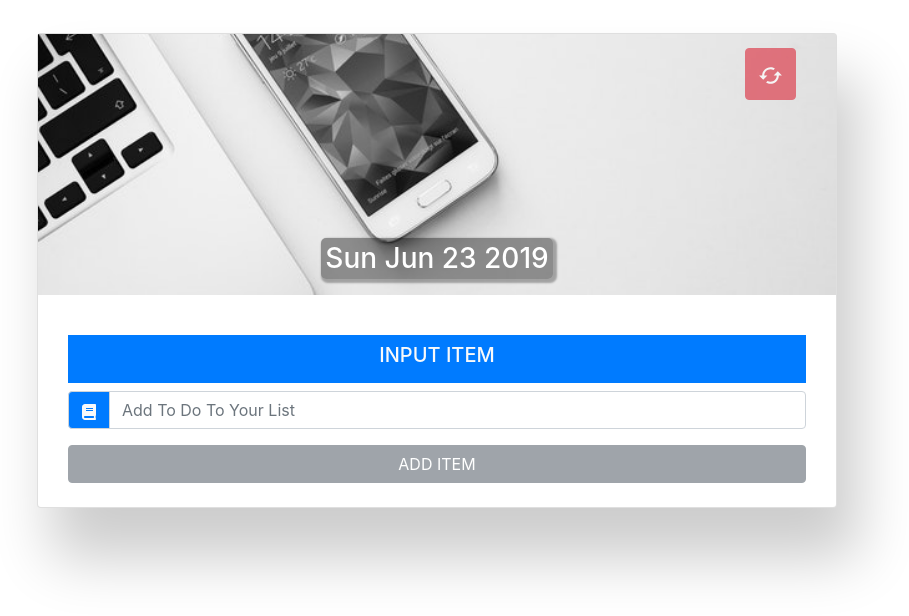
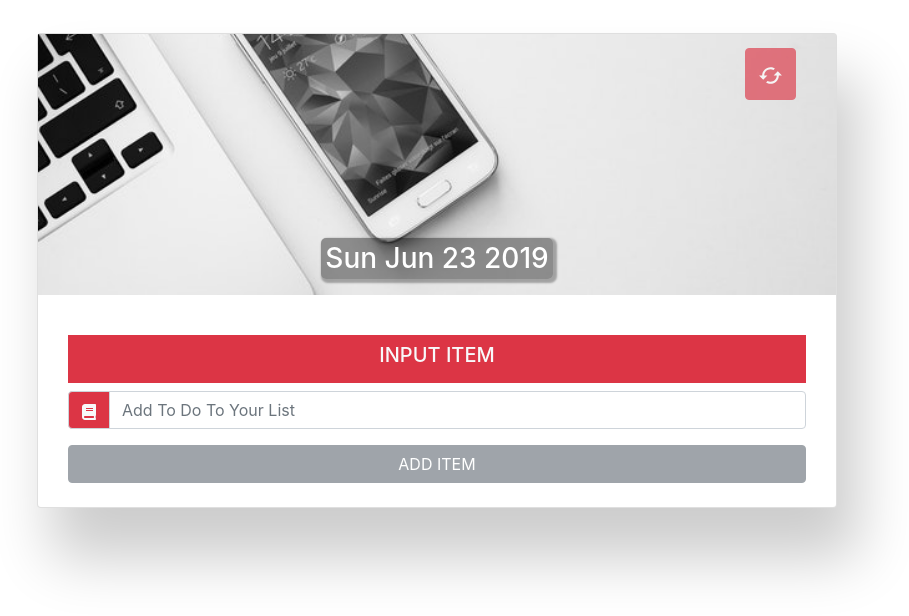
Before and after one commit to muhelsaied/to-do, a React (Create React App) app: page / in a window 1280 px wide. Shown: the top 616 px of the page, without its empty margins (203-1112 px from the left). Built offline with nearby package versions, Linux system fonts and the light colour scheme; the HTML template or start-up script is replaced by a standard one.

Commit message:
change enter warning message

```diff
--- a/src/App.js
+++ b/src/App.js
@@ -132,6 +132,7 @@ class App extends Component {
   onKeyPress = (event) => {
     if (event.which === 13 /* Enter */) {
       event.preventDefault();
+      this.changeAlert("please fill your to do list", "warning")
     }
   }
 
@@ -157,7 +158,7 @@ class App extends Component {
         notification: null,
         color: null
       })
-    }, 3000)
+    }, 5000)
   }
 
   // local storage
--- a/src/components/todolist/todoInput.js
+++ b/src/components/todolist/todoInput.js
@@ -15,19 +15,19 @@ export default class TodoInput extends Component {
                 <form onSubmit={editItem ? submitChange : addToDo}
                     onKeyPress={newItem ? console.log('pass') : onKeyPress}>
                     {/* // onKeyPress={onKeyPress}> */}
-                    <div className='container text-light text-uppercase p-2 bg-primary mt-3 mb-2'>
+                    <div className='container text-light text-uppercase p-2 bg-danger mt-3 mb-2'>
                         <h5>{editItem ? 'change item' : 'Input item'}</h5>
                     </div>
                     <div className='input-group'>
                         <div className='input-group-prepend'>
-                            <div className='input-group-text bg-primary text-light'>
+                            <div className='input-group-text bg-danger text-light'>
                                 <i className=''>
                                     <FaBook />
                                 </i>
                             </div>
                         </div>
                         <input
-                            className='form-control tex-capitalize '
+                            className='form-control text-capitalize '
                             placeholder='Add To Do To Your List'
                             value={newItem}
                             onChange={handleChange}
```
